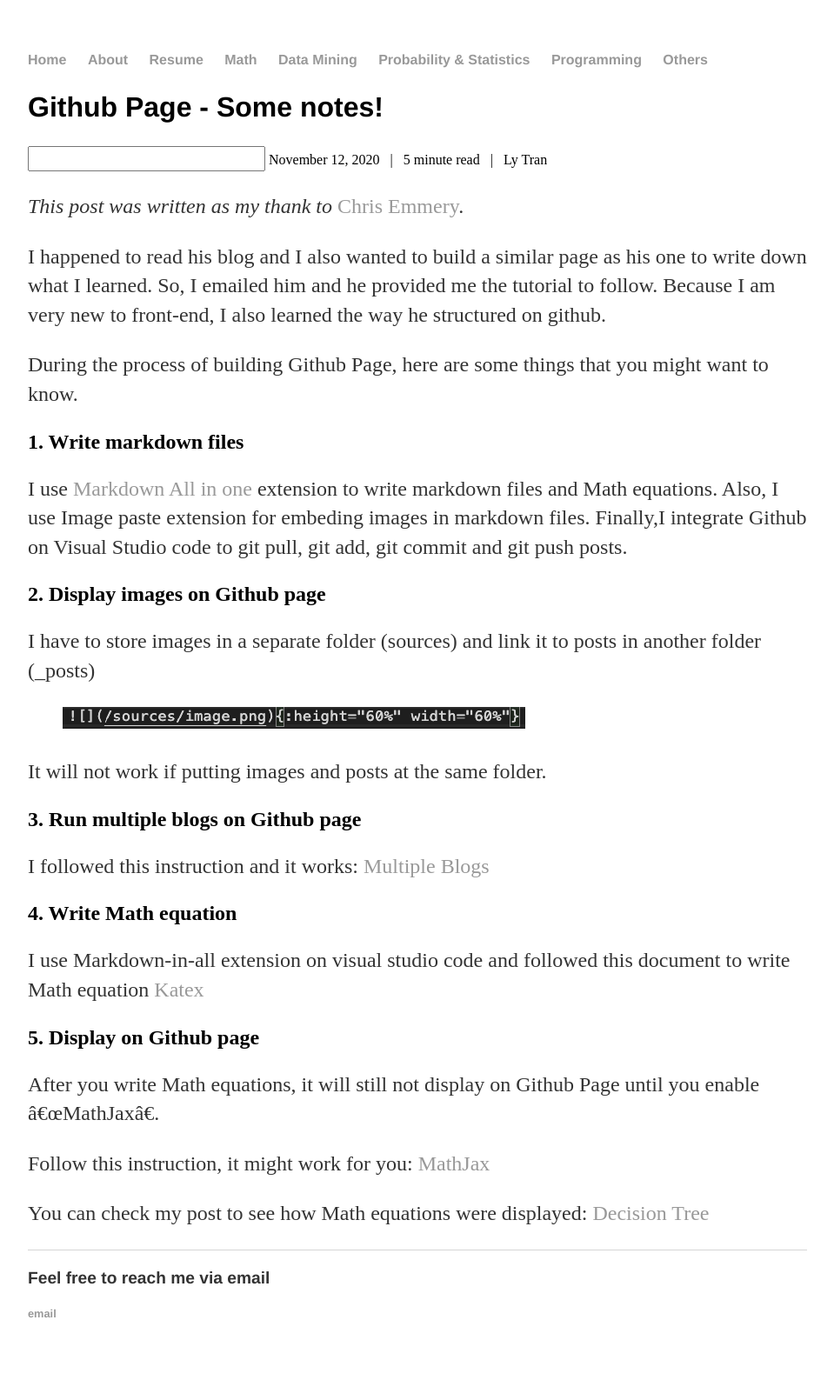
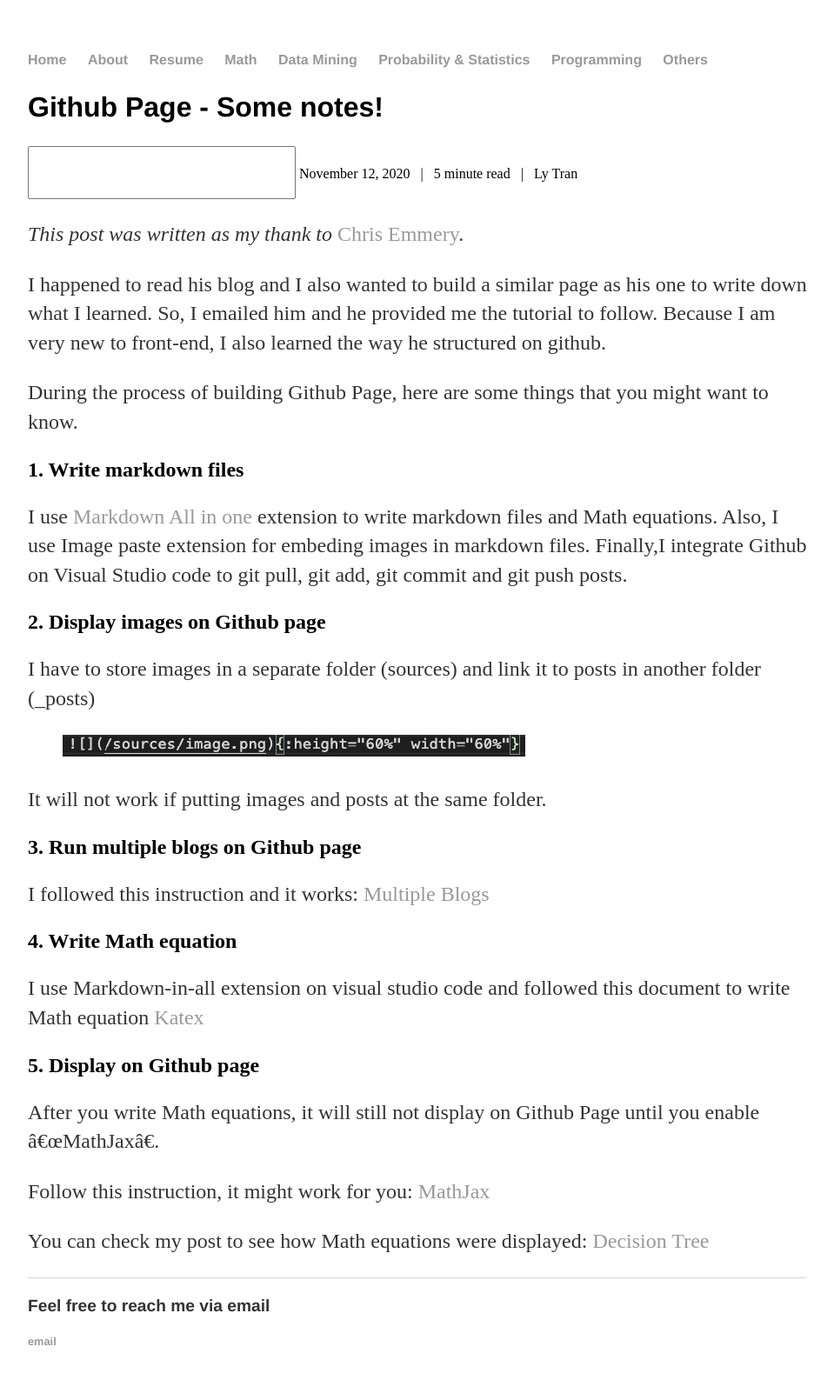
Before and after one commit to lytranp/lytranp.github.io, a Jekyll site: the page built from _posts/others/2020-11-12-github-page-notes.md, in a window 1280 px wide. Shown: the whole page at 87% size, without its empty margins (160-1119 px from the left). Built offline with Jekyll 4.4.1, drawn with Linux system fonts in a browser that asks for light colours; a script that is not in the unit is left out; before the commit the page ends 1578 px from its top, so only the background shows below that.

Commit message:
Update post.html

```diff
--- a/_layouts/post.html
+++ b/_layouts/post.html
@@ -17,7 +17,7 @@ layout: default
 
 		{% include mathjax.html %}
 		<!-- link to main stylesheet -->
-		<input style="font-size:20px" type="text" value="" />
+		<input style="width:300px; height:55px; font-size:20px;" />
 
 		<time>{{ page.date | date: '%B %-d, %Y' }} &nbsp; | &nbsp;
 			{% if page.path contains '_posts' %}
```
